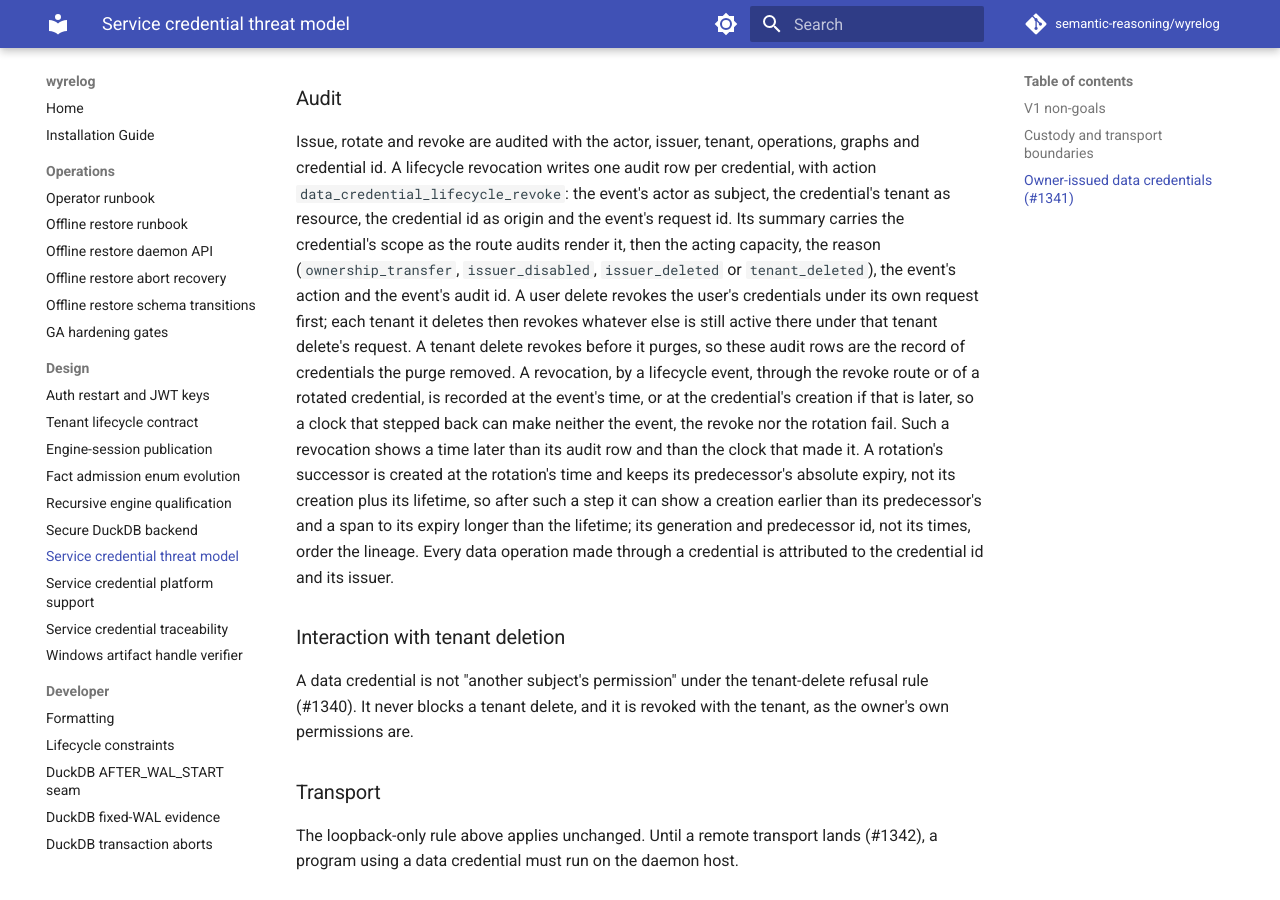
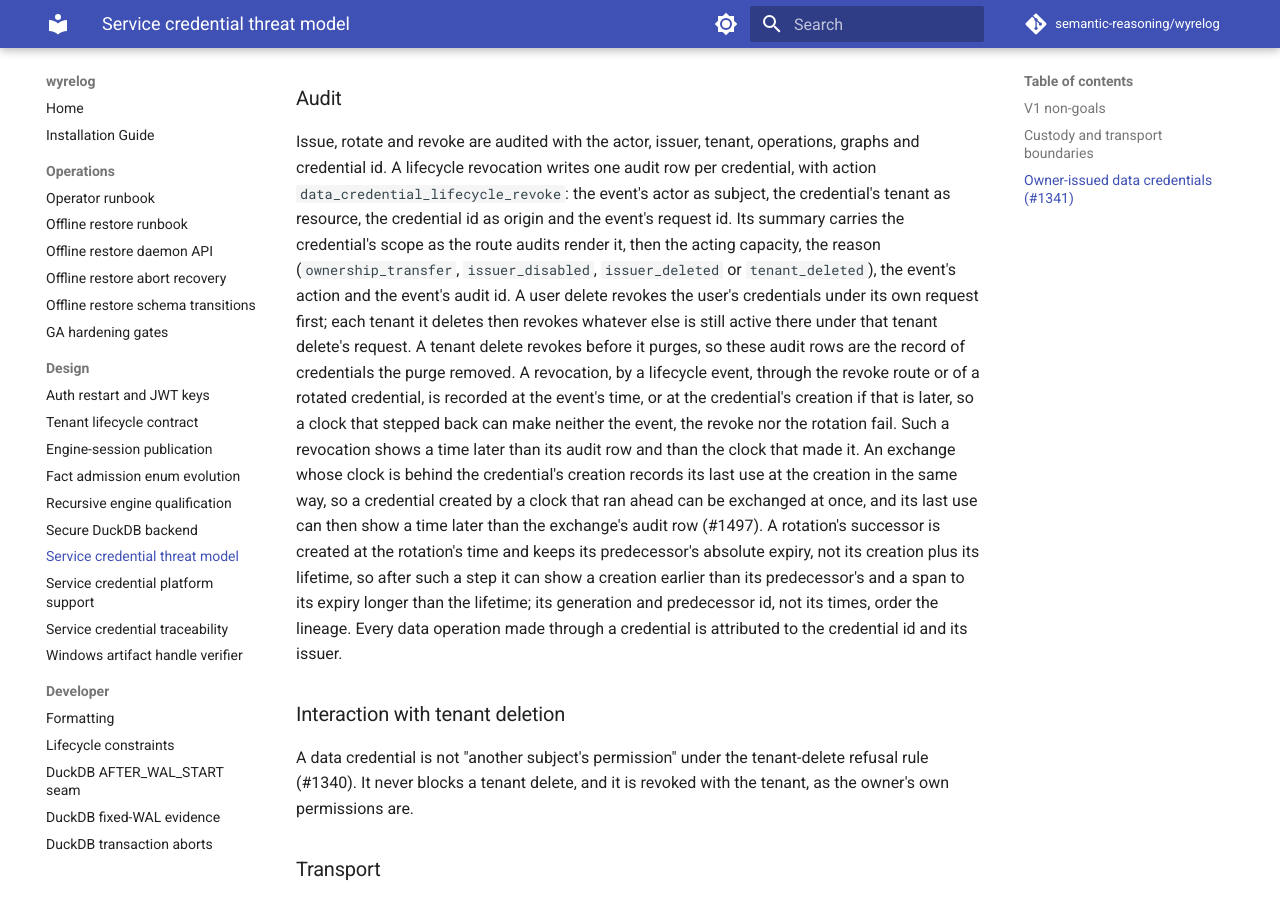
Before and after one commit to semantic-reasoning/wyrelog, an MkDocs documentation site: the page built from docs/service-credential-threat-model.md, in a window 1280 px wide and 900 px high, scrolled down 8384 px. Built offline with MkDocs 1.6.1 and Material for MkDocs 9.7.7, drawn with Linux system fonts in a browser that asks for light colours; comment, search, counter and statistics services are not loaded; some of the changed text lies outside the part shown.

Commit message:
docs: record verify clamping in the data-credential threat model
The threat model said a credential's last-used time is the time of its
last exchange, and that only the revocations are recorded at the
credential's creation when the clock is behind it. Since the previous
commit, an exchange is recorded the same way: a credential created by a
clock that ran ahead can be exchanged at once, and its last use is then
at its creation, which can be later than the exchange's audit row.

Closes #1497

```diff
--- a/docs/service-credential-threat-model.md
+++ b/docs/service-credential-threat-model.md
@@ -96,10 +96,11 @@ owner issues, lists, rotates and revokes data credentials with
 `wyctl tenant data-credential`, a program exchanges one at
 `/auth/service-token` and uses its bearer on the data routes, and the lifecycle
 events below revoke them. A credential's last-used time is the time of its
-last exchange. An exchange of an unknown credential id is refused sooner than
-one with a wrong secret, so its timing can tell whether an id exists; ids are
-not secrets, and the exchange limiter applies. The operator runbook ("Data
-credentials") describes the commands and their exit statuses.
+last exchange, or its creation if that is later. An exchange of an unknown
+credential id is refused sooner than one with a wrong secret, so its timing can
+tell whether an id exists; ids are not secrets, and the exchange limiter
+applies. The operator runbook ("Data credentials") describes the commands and
+their exit statuses.
 
 ### Why the boundary moves
 
@@ -367,12 +368,15 @@ event, through the revoke route or of a rotated credential, is recorded at the
 event's time, or at the credential's creation if that is later, so a clock that
 stepped back can make neither the event, the revoke nor the rotation fail. Such
 a revocation shows a time later than its audit row and than the clock that made
-it. A rotation's successor is created at the rotation's time and keeps its
-predecessor's absolute expiry, not its creation plus its lifetime, so after
-such a step it can show a creation earlier than its predecessor's and a span to
-its expiry longer than the lifetime; its generation and predecessor id, not its
-times, order the lineage. Every data operation made through a credential is
-attributed to the credential id and its issuer.
+it. An exchange whose clock is behind the credential's creation records its last
+use at the creation in the same way, so a credential created by a clock that ran
+ahead can be exchanged at once, and its last use can then show a time later than
+the exchange's audit row (#1497). A rotation's successor is created at the
+rotation's time and keeps its predecessor's absolute expiry, not its creation
+plus its lifetime, so after such a step it can show a creation earlier than its
+predecessor's and a span to its expiry longer than the lifetime; its generation
+and predecessor id, not its times, order the lineage. Every data operation made
+through a credential is attributed to the credential id and its issuer.
 
 ### Interaction with tenant deletion
 
```
